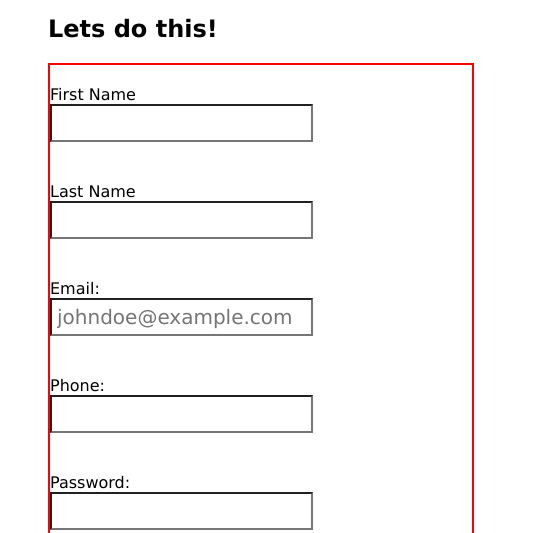
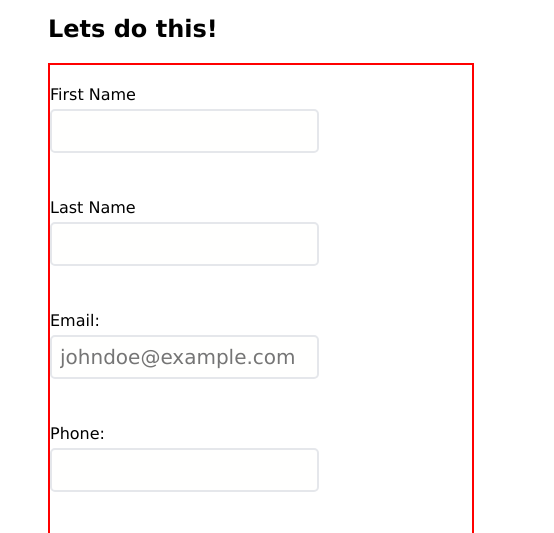
Before and after one commit to elishamutang/sign-up-form, a plain HTML site: page index.html in a window 1280 px wide. Shown: the part 440-973 px from the top of the page, 404-958 px from the left. Drawn offline with Linux system fonts and the light colour scheme.

Commit message:
Added more styling to form inputs.

```diff
--- a/styles.css
+++ b/styles.css
@@ -60,7 +60,12 @@ input {
     appearance: none;
     outline: none;
     font-size: 20px;
-    padding: 5px;
+    font-family: inherit;
+    padding: 8px;
+    margin: 5px 0;
+    border: 2px solid #E5E7EB;
+    background-color: rgb(255, 255, 254);
+    border-radius: 5px;
 }
 
 .formInput {
```
